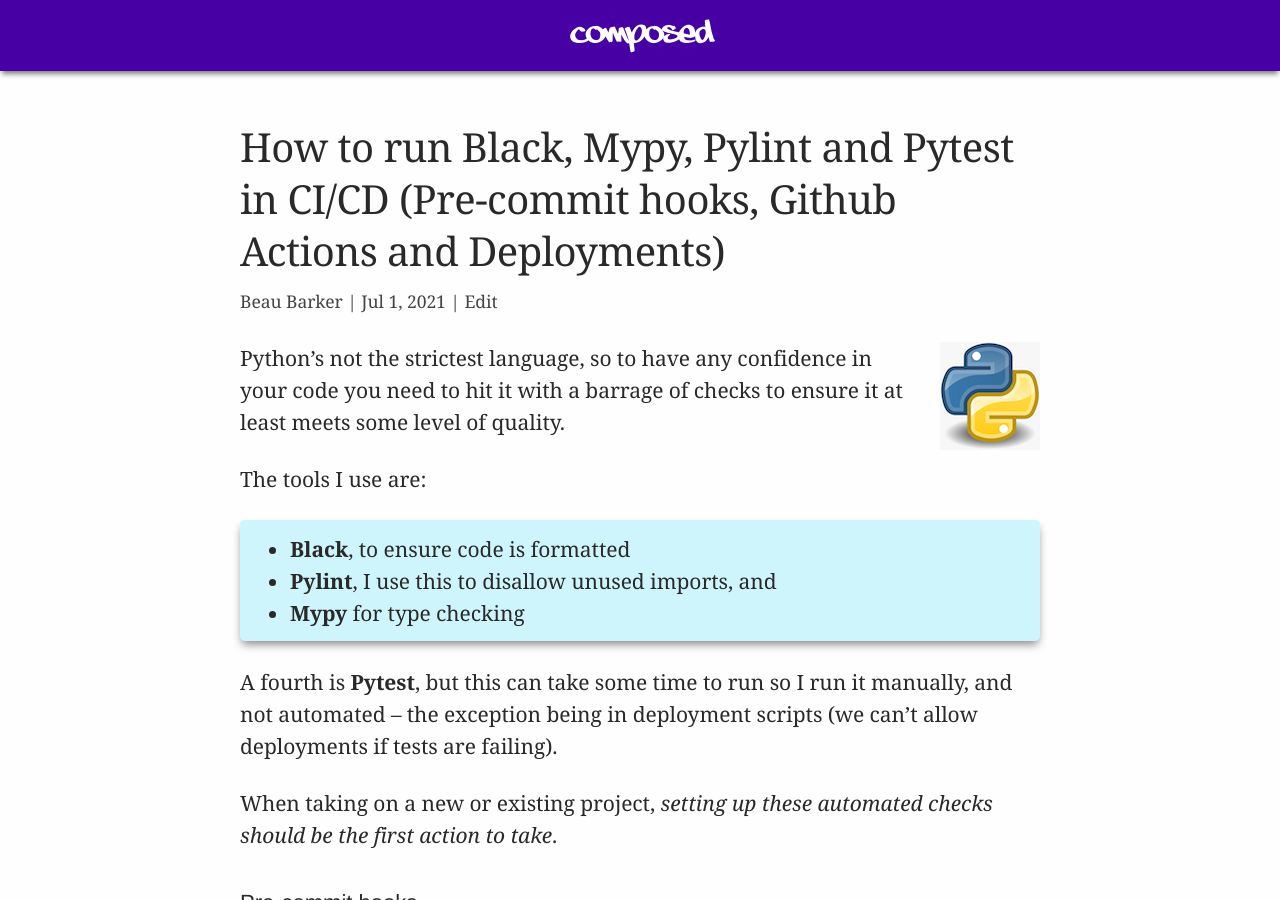
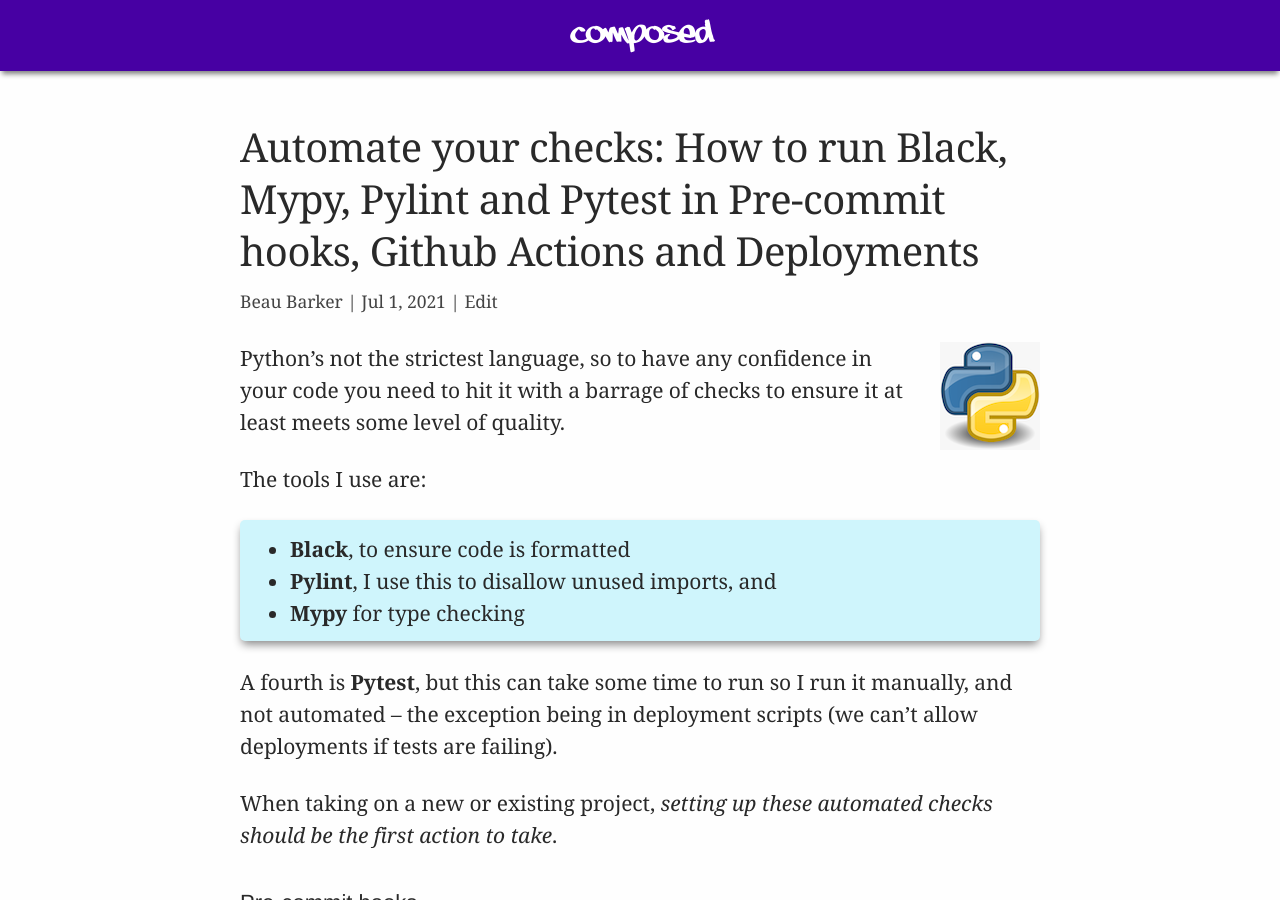
Before and after one commit to explodinglabs/explodinglabs.github.io, a Jekyll site: the page built from docs/_posts/python/2021-07-01-checks.markdown, in a window 1280 px wide and 900 px high. Built offline with Jekyll 4.4.1, drawn with Linux system fonts in a browser that asks for light colours.

Commit message:
Update 2021-07-01-checks.markdown

```diff
--- a/docs/_posts/python/2021-07-01-checks.markdown
+++ b/docs/_posts/python/2021-07-01-checks.markdown
@@ -2,8 +2,8 @@
 layout: post
 category: python
 title: |
-    How to run Black, Mypy, Pylint and Pytest in CI/CD (Pre-commit hooks,
-    Github Actions and Deployments)
+    Automate your checks: How to run Black, Mypy, Pylint and Pytest in Pre-commit hooks,
+    Github Actions and Deployments
 permalink: /python/checks
 redirect_from:
     - /black
```
